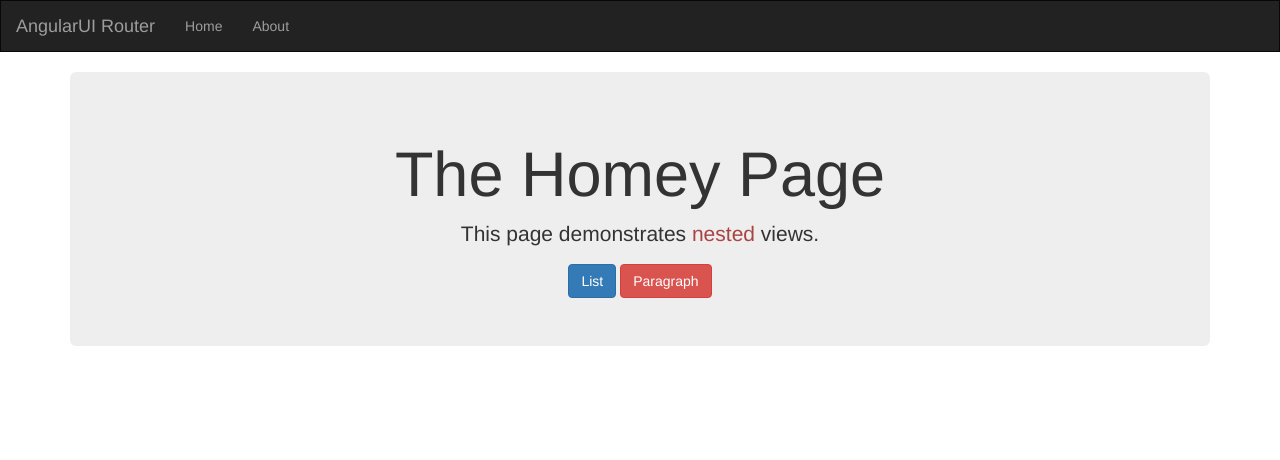
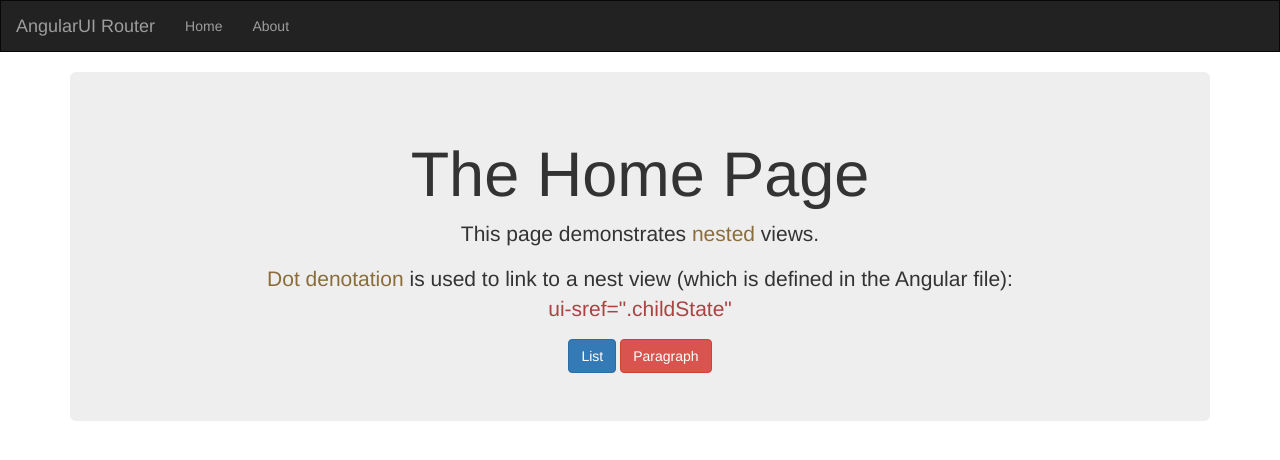
Before and after one commit to Bovojon/ui-router-sample-app, a website: page index.html at #!/home in a window 1280 px wide. Drawn offline with nearby package versions, Linux system fonts and the light colour scheme; some packages are replaced by stand-ins of ours.

Commit message:
Add to home page an explanation of how child states are defined

```diff
--- a/app.js
+++ b/app.js
@@ -24,7 +24,8 @@
       })
       .state('home.paragraph', {                                                  // nested list with just some random string data
           url: '/paragraph',
-          template: ' XMLHttpRequest is an API that provides client functionality for transferring data between a client and a server.'
+          template: '<p class="well">'+'In the AngularJS config function, the child states are built using the $stateProvider and defined as:'+'</br>'
+                        +'<span class="text-primary">'+'$stateProvider.state( "parentState.childState", {stageConfigObject} )'+'</span>'+'</p>'
       });
   }
 
--- a/partial-home.html
+++ b/partial-home.html
@@ -1,8 +1,7 @@
-<!-- partial-home.html -->
-
 <div class="jumbotron text-center">
-    <h1>The Homey Page</h1>
-    <p>This page demonstrates <span class="text-danger">nested</span> views.</p>
+    <h1>The Home Page</h1>
+    <p>This page demonstrates <span class="text-warning">nested</span> views.</p>
+    <p><span class="text-warning">Dot denotation </span>is used to link to a nest view (which is defined in the Angular file):</br><span class="text-danger">ui-sref=".childState"</span></p>
 
     <a ui-sref=".list" class="btn btn-primary">List</a>
     <a ui-sref=".paragraph" class="btn btn-danger">Paragraph</a>
```
